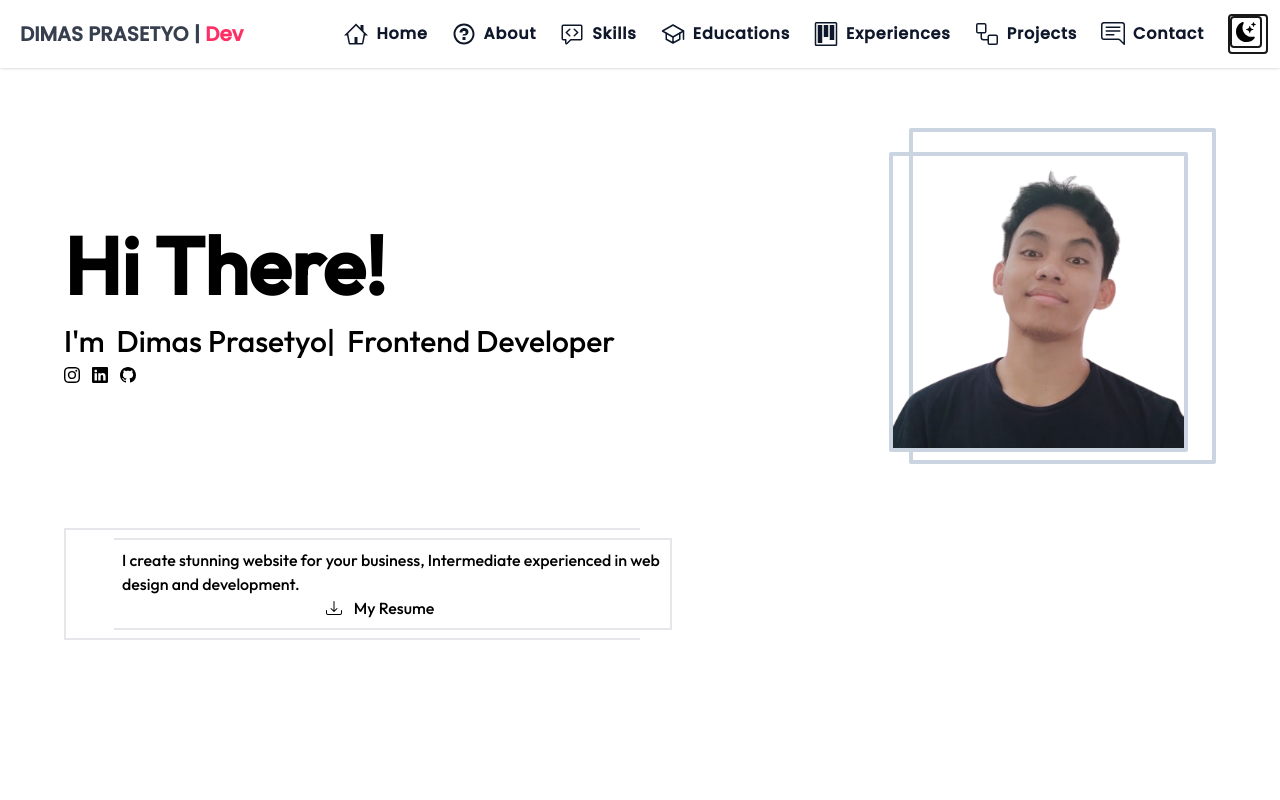
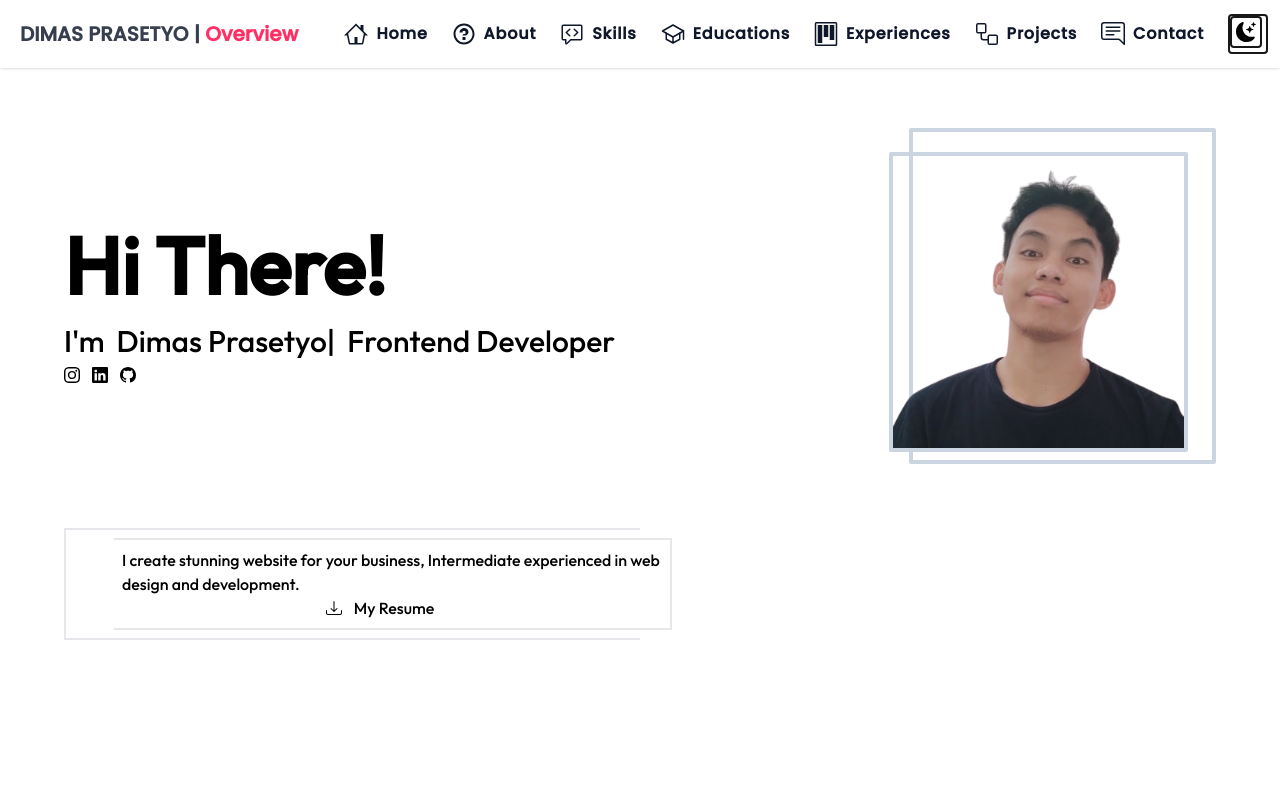
Before and after one commit to DSQL-MONGKEY/Dportfolio-v1, a React (Vite) app: page / in a window 1280 px wide. Shown: the top 800 px of the page. Built offline with nearby package versions, Linux system fonts and the light colour scheme.

Commit message:
chore<Navbar titile>: change navbar title from Dev to Overview

```diff
--- a/src/components/Navbar.tsx
+++ b/src/components/Navbar.tsx
@@ -21,7 +21,7 @@ const Navbar = ({ darkTheme, setDarkTheme }: NavProps) => {
                   <span className="dark:text-white">
                      |
                   </span> &nbsp;
-                  <span className="text-[#FF2E63]">Dev</span>
+                  <span className="text-[#FF2E63]">Overview</span>
                </p>
 
                {/* List Navbar */}
```
